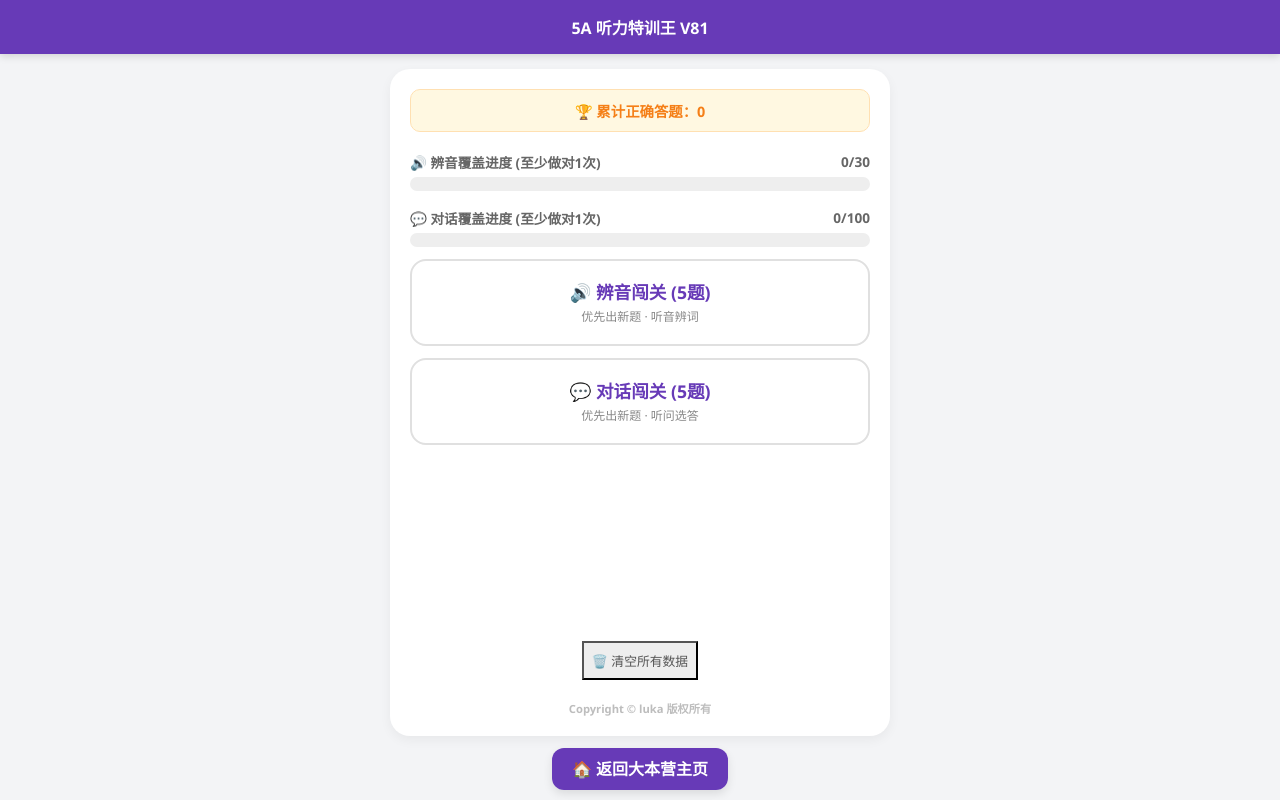
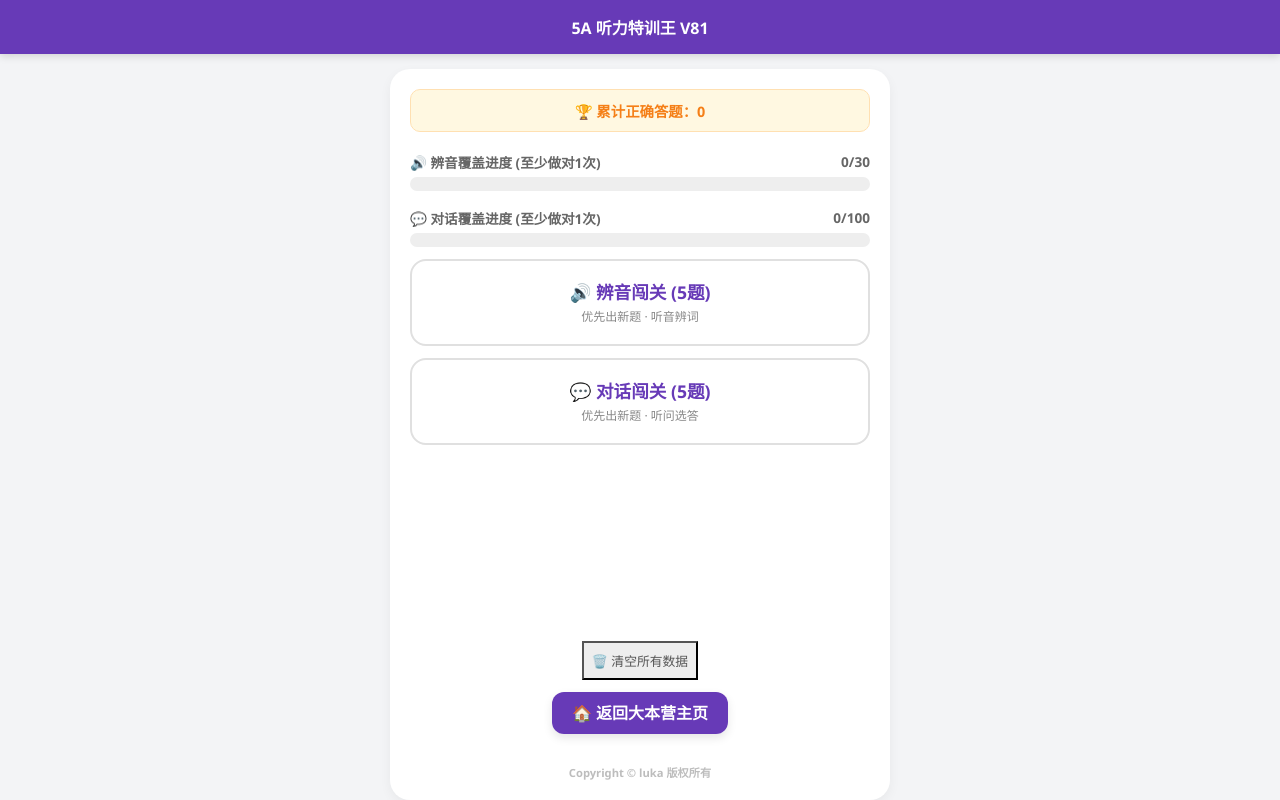
Before and after one commit to Lukaen/english5a, a plain HTML site: page listening.html in a window 1280 px wide. Drawn offline with Linux system fonts and the light colour scheme.

Commit message:
Add files via upload

```diff
--- a/listening.html
+++ b/listening.html
@@ -87,7 +87,9 @@
   </div>
 
   <div style="flex:1"></div>
-  <button class="btn-sec" style="font-size:0.8rem; padding:8px; width:auto; align-self:center;" onclick="resetAll()">🗑️ 清空所有数据</button>
+  <button class="btn-sec" style="font-size:0.8rem; padding:8px; width:auto; align-self:center;" onclick="resetAll()">🗑️ 清空所有数据</button><div style="text-align:center; margin: 20px 0;">
+  <a href=" " style="text-decoration:none; background:#673ab7; color:#fff; padding:10px 20px; border-radius:12px; font-weight:bold; box-shadow:0 4px 10px rgba(0,0,0,0.1);">🏠 返回大本营主页</a >
+</div>
   <div class="copyright-footer">Copyright © luka 版权所有</div>
 </div>
 
@@ -446,7 +448,5 @@ function resetAll() {
 
 window.onload = updateHome;
 </script>
-</body><div style="text-align:center; margin: 20px 0;">
-  <a href="index.html" style="text-decoration:none; background:#673ab7; color:#fff; padding:10px 20px; border-radius:12px; font-weight:bold; box-shadow:0 4px 10px rgba(0,0,0,0.1);">🏠 返回大本营主页</a >
-</div>
+</body>
 </html>
```
